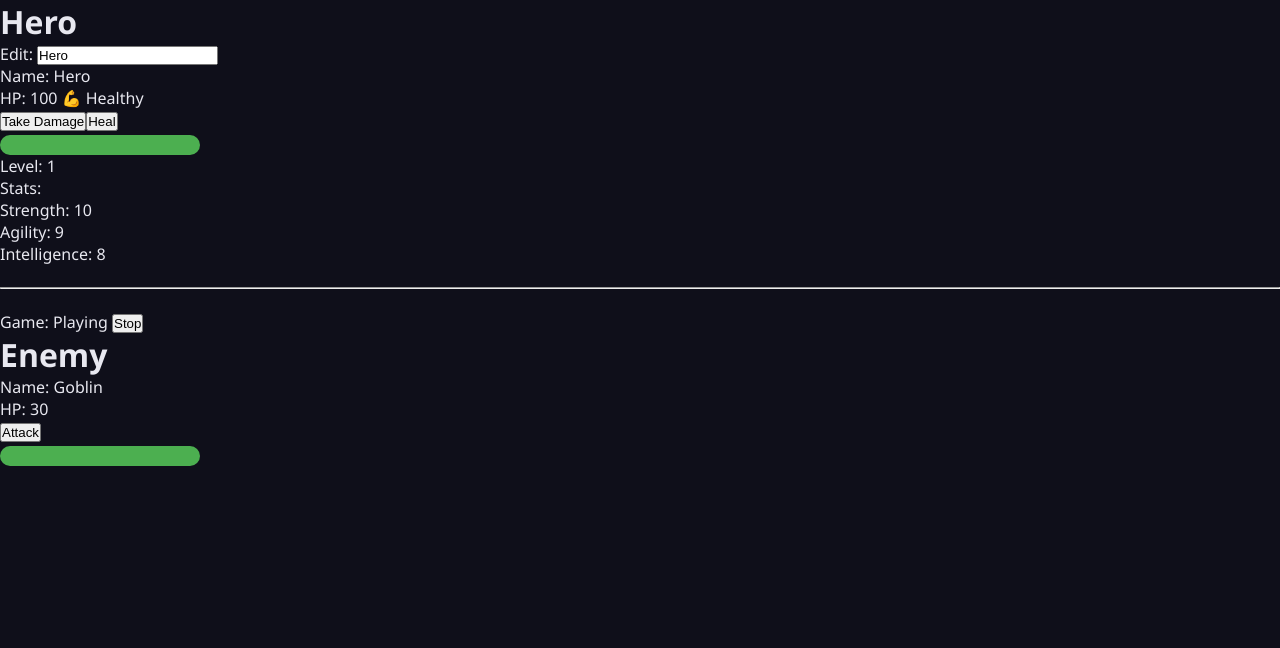
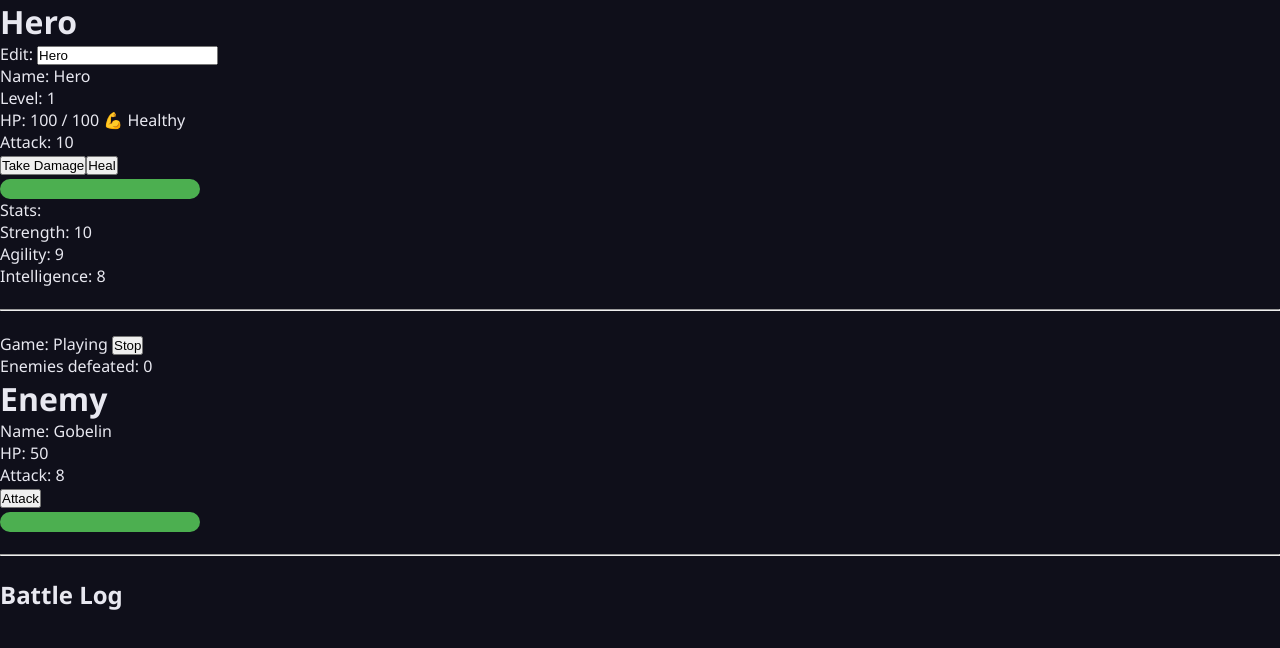
Before and after one commit to ganciaux/angular-rpg, an Angular app: page / in a window 1280 px wide. Both pictures are taken after a click on the button "Start". Shown: the top 648 px of the page. Built offline with nearby package versions, Linux system fonts and the light colour scheme.

Commit message:
feat(hero): add enemy model, combat logic and log

```diff
--- a/src/app/features/hero/hero/hero.html
+++ b/src/app/features/hero/hero/hero.html
@@ -5,16 +5,14 @@
 <h1>Hero</h1>
 <p>Edit: <input (input)="updateName($event)" [value]="heroData.name" /></p>
 <p>Name: {{ heroData.name }}</p>
-<p>HP: {{ heroData.hp }} {{ heroStatus() }}</p>
-
+<p>Level: {{ heroData.level }}</p>
+<p>HP: {{ heroData.hp }} / {{ heroData.hpMax }} {{ heroStatus() }} </p>
+<p>Attack: {{ heroData.attack }}</p>
 <button (click)="updateHp(-10)">Take Damage</button>
 <button (click)="updateHp(10)">Heal</button>
 <div class="hp-bar">
   <div class="hp-bar-fill" [class.danger]="heroData.hp < 30" [style.width.%]="hpPercent()"></div>
 </div>
-
-<p>Level: {{ heroData.level }}</p>
-
 <p>Stats:</p>
 <ul>
   @for (stat of statList; track stat) {
@@ -47,13 +45,15 @@
     }
   }
 </p>
+<p>Enemies defeated: {{ enemiesDefeated() }}</p>
 @if (gmStatus === gameStatusEnum.STOP) {
 } @else {
   <h1>Enemy</h1>
   <p>Name: {{ enemyData.name }}</p>
   <p>HP: {{ enemyData.hp }} {{ enemyStatus() }}</p>
+  <p>Attack: {{ enemyData.attack }}</p>
 
-  @if (gmStatus === gameStatusEnum.PLAYING){
+  @if (gmStatus === gameStatusEnum.PLAYING && heroData.hp > 0) {
     <button (click)="attack()">Attack</button>
   }
 
@@ -64,4 +64,13 @@
       [style.width.%]="enemyHpPercent()"
     ></div>
   </div>
+<br />
+<hr />
+<br />
+  <h2>Battle Log</h2>
+  <ul>
+    @for (entry of history(); track entry) {
+      <li>{{ entry }}</li>
+    }
+  </ul>
 }
--- a/src/app/features/hero/hero/hero.ts
+++ b/src/app/features/hero/hero/hero.ts
@@ -11,20 +11,20 @@ import { FormsModule } from '@angular/forms';
 export class HeroComponent {
   readonly gameStatusLabel = GAME_STATUS_LABEL;
   readonly statList = HERO_STAT_LIST;
-  readonly maxHp = HERO_MAX_HP;
   readonly gameStatusEnum = GameStatus;
   readonly hero = signal<Hero>(createHero({hp: 10}));
-  readonly enemy = signal<Enemy>(createGoblin());
+  readonly enemy = signal<Enemy>(createGoblin(0));
   readonly enemiesDefeated = signal<number>(0);
+  readonly history = signal<string[]>([]);
   readonly hpPercent = computed(() => {
-    return (this.hero().hp / this.maxHp) * 100;
+    return (this.hero().hp / this.hero().hpMax) * 100;
   })
   readonly heroStatus = computed(() => {
     if (this.hero().hp === 0) {
       return '💀 Dead';
-    } else if (this.hero().hp < this.maxHp * 0.3) {
+    } else if (this.hero().hp < this.hero().hpMax * 0.3) {
       return '💥 Critical';
-    } else if (this.hero().hp < this.maxHp * 0.7) {
+    } else if (this.hero().hp < this.hero().hpMax * 0.7) {
       return '🤕 Injured';
     } else {
       return '💪 Healthy';
@@ -44,7 +44,16 @@ export class HeroComponent {
   updateHp(amount: number) {
     this.hero.update(hero => ({
       ...hero,
-      hp: Math.min(Math.max(hero.hp + amount, 0), this.maxHp)
+      hp: Math.min(Math.max(hero.hp + amount, 0), this.hero().hpMax)
+    }));
+  }
+
+  updateLevel(amount: number) {
+    this.hero.update(hero => ({
+      ...hero,
+      hpMax: Math.max(hero.hpMax + amount * 10, 10),
+      attack: Math.max(hero.attack + amount * 2, 1),
+      level: Math.max(hero.level + amount, 1)
     }));
   }
 
@@ -66,8 +75,9 @@ export class HeroComponent {
   startGame() {
     this.enemiesDefeated.set(0);
     this.hero.set(createHero());
-    this.enemy.set(createGoblin());
+    this.enemy.set(createGoblin(this.enemiesDefeated()));
     this.gameStatus.set(GameStatus.PLAYING);
+    this.history.set([]);
   }
 
   stopGame() {
@@ -77,15 +87,19 @@ export class HeroComponent {
   restartGame() {
     this.enemiesDefeated.set(0);
     this.hero.set(createHero());
-    this.enemy.set(createGoblin());
+    this.enemy.set(createGoblin(this.enemiesDefeated()));
     this.gameStatus.set(GameStatus.PLAYING);
+    this.history.set([]);
   }
 
   nextLevel() {
     let currentHero = this.hero();
     this.enemiesDefeated.update(count => count + 1);
-    this.enemy.set(createGoblin());
-    this.updateHp(currentHero.hp + (this.maxHp - currentHero.hp) / 2);
+    this.enemy.set(createGoblin(this.enemiesDefeated()));
+    this.updateHp(currentHero.hp + (this.hero().hpMax - currentHero.hp) / 2);
+    this.updateLevel(1);
+    this.gameStatus.set(GameStatus.PLAYING);
+    this.history.set([]);
   }
 
   attack() {
@@ -95,6 +109,7 @@ export class HeroComponent {
     let isCrit = Math.random() < 0.1;
     let finalDamage = isCrit ? damage * 2 : damage;
 
+    this.history.update(hist => [...hist, `You dealt ${finalDamage} damage${isCrit ? ' (CRITICAL HIT!)' : ''}.`]);
     this.enemyTakeDamage(finalDamage);
 
     if (this.enemy().hp>0){
@@ -102,9 +117,16 @@ export class HeroComponent {
       isCrit = Math.random() < 0.1;
       finalDamage = isCrit ? damage * 2 : damage;
       this.updateHp(-finalDamage);
+      this.history.update(hist => [...hist, `Enemy dealt ${finalDamage} damage${isCrit ? ' (CRITICAL HIT!)' : ''}.`]);
     }
     else{
       this.gameStatus.set(GameStatus.VICTORY);
+      this.history.update(hist => [...hist, `You defeated the enemy!`]);
+    }
+
+    if (this.hero().hp === 0) {
+      this.gameStatus.set(GameStatus.GAME_OVER);
+      this.history.update(hist => [...hist, `You have been defeated...`]);
     }
   }
 }
--- a/src/app/features/hero/models/hero.ts
+++ b/src/app/features/hero/models/hero.ts
@@ -16,6 +16,7 @@ export interface Hero {
   id: string;
   name: string;
   hp: number;
+  hpMax: number;
   level: number;
   attack: number;
   stats: HeroStats;
@@ -25,7 +26,7 @@ export interface Enemy {
   id: string;
   name: string;
   hp: number;
-  hpMax?: number;
+  hpMax: number;
   attack: number;
 }
 
@@ -56,6 +57,7 @@ export function createHero(partial?: Partial<Hero>): Hero {
     id: crypto.randomUUID(),
     name: HERO_INITIAL_NAME,
     hp: HERO_INITIAL_HP,
+    hpMax: HERO_MAX_HP,
     level: HERO_INITIAL_LEVEL,
     attack: HERO_INITIAL_ATTACK,
     stats: { ...HERO_INITIAL_STATS },
@@ -74,11 +76,11 @@ export function createEnemy(partial?: Partial<Enemy>): Enemy {
   };
 }
 
-export function createGoblin(): Enemy {
+export function createGoblin(scaling: number=0): Enemy {
   return createEnemy({
-    name: 'Goblin',
-    hp: 30,
-    hpMax: 30,
-    attack: 5,
+    name: 'Gobelin',
+    hp: 50 + scaling * 10,
+    hpMax: 50 + scaling * 10,
+    attack: 8 + scaling * 2
   });
 }
```
